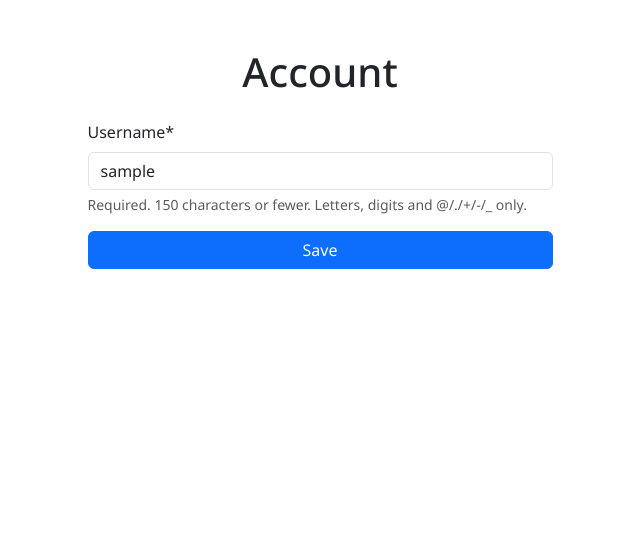
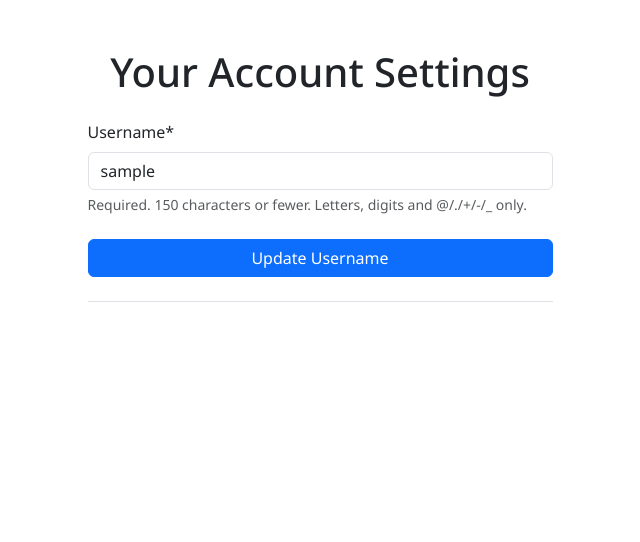
Before and after one commit to KafetzisThomas/FileSpace, a Django app: page /user/account/ in a window 1280 px wide. Shown: the part 57-599 px from the top of the page, without its empty margins (320-960 px from the left). Run offline with Django 5.2, Linux system fonts and the light colour scheme; the visitor is signed in with stand-in values (Sample User, id 1); some libraries are stand-ins or nearby versions.

Commit message:
Move username update to separate form

```diff
--- a/templates/users/account.html
+++ b/templates/users/account.html
@@ -4,14 +4,25 @@
 {% block title %}Account{% endblock title %}
 
 {% block content %}
+    {% if messages %}
+        {% for message in messages %}
+            <div class="alert alert-{% if message.tags == 'error' %}danger{% else %}{{ message.tags }}{% endif %} text-center">
+                {{ message }}
+            </div>
+        {% endfor %}
+    {% endif %}
+
     <div class="container d-flex justify-content-center">
         <div class="col-12 col-md-6 col-lg-5">
-            <h1 class="text-center mt-4 mb-4">Account</h1>
-            <form method="post">
+            <h1 class="text-center mt-4 mb-4">Your Account Settings</h1>
+
+            <form action="{% url 'users:account' %}" method="post" class="mb-4 border-bottom pb-4">
                 {% csrf_token %}
-                {{ form|crispy }}
-                <button type="submit" class="btn btn-primary w-100">Save</button>
+                <input type="hidden" name="action" value="update_username">
+                {{ username_form|crispy }}
+                <button type="submit" class="btn btn-primary w-100 mt-2">Update Username</button>
             </form>
+
         </div>
     </div>
 {% endblock content %}
--- a/users/forms.py
+++ b/users/forms.py
@@ -17,7 +17,7 @@ class RegistrationForm(UserCreationForm):
 
         return password
 
-class UserUpdateForm(forms.ModelForm):
+class UsernameUpdateForm(forms.ModelForm):
     class Meta:
         model = User
-        fields = ['username']
+        fields = ("username",)
--- a/users/views.py
+++ b/users/views.py
@@ -1,7 +1,7 @@
 from django.shortcuts import render, redirect
 from django.contrib.auth.decorators import login_required
 from django.contrib import messages
-from .forms import RegistrationForm, UserUpdateForm
+from .forms import RegistrationForm, UsernameUpdateForm
 from .utils import send_discord_signup_alert
 
 def register(request):
@@ -21,12 +21,16 @@ def register(request):
 
 @login_required
 def account(request):
+    user = request.user
+    username_form = UsernameUpdateForm(instance=user)
+
     if request.method == "POST":
-        form = UserUpdateForm(request.POST, instance=request.user)
-        if form.is_valid():
-            form.save()
-            messages.success(request, "Account updated successfully.")
-            return redirect("files:drive")
-    else:
-        form = UserUpdateForm(instance=request.user)
-    return render(request, "users/account.html", {"form": form})
+        action = request.POST.get("action")
+        if action == "update_username":
+            username_form = UsernameUpdateForm(request.POST, instance=user)
+            if username_form.is_valid():
+                username_form.save()
+                messages.success(request, "Username updated successfully.")
+                return redirect("users:account")
+
+    return render(request, "users/account.html", {"username_form": username_form})
```
